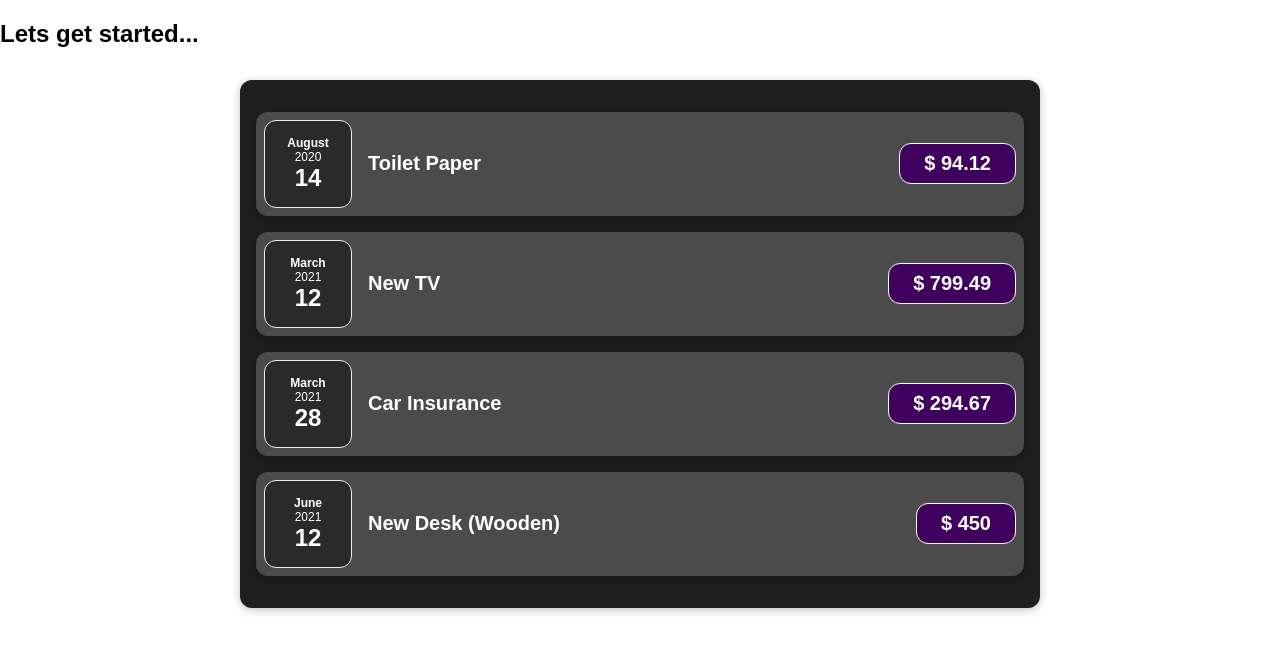
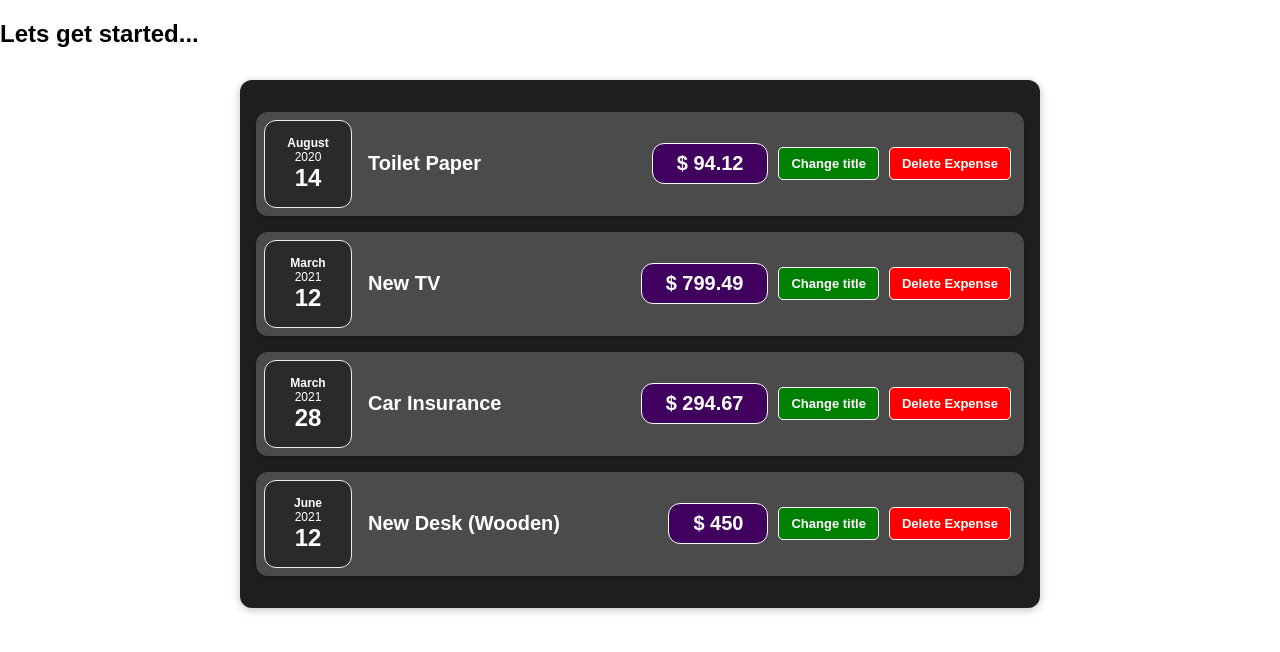
Before and after one commit to ganapatiKabbargi/ReactPractice, a React (Create React App) app: page / in a window 1280 px wide. Shown: the top 652 px of the page. Built offline with nearby package versions, Linux system fonts and the light colour scheme.

Commit message:
event listners added

```diff
--- a/src/Components/Expenses/ExpenseItem.css
+++ b/src/Components/Expenses/ExpenseItem.css
@@ -35,6 +35,31 @@
   border-radius: 12px;
 }
 
+.expense-item__Ebutton {
+  border: none;
+  text-decoration: none;
+  padding: 8px 12px;
+  background-color: green;
+  color: #fff;
+  border-radius: 5px;
+  margin: 0px 5px 0px 10px;
+  border: 1px solid white;
+  font-weight: 550;
+  font-size: 13px;
+}
+.expense-item__Dbutton {
+  border: none;
+  text-decoration: none;
+  padding: 8px 12px;
+  background-color: red;
+  color: #fff;
+  border-radius: 5px;
+  margin: 0px 5px;
+  border: 1px solid white;
+  font-weight: 550;
+  font-size: 13px;
+}
+
 @media (min-width: 580px) {
   .expense-item__description {
     flex-direction: row;
--- a/src/Components/Expenses/ExpenseItem.js
+++ b/src/Components/Expenses/ExpenseItem.js
@@ -3,6 +3,8 @@ import ExpenseDate from "./ExpenseDate";
 import Card from "../UI/Card";
 import "./ExpenseItem.css";
 const ExpenseItem = (props) => {
+  const clickHandler = () => {};
+  const deleteclickHandler = () => {};
   return (
     <Card className="expense-item">
       <ExpenseDate date={props.date} />
@@ -10,6 +12,12 @@ const ExpenseItem = (props) => {
         <h2>{props.title}</h2>
         <div className="expense-item__price">$ {props.amount}</div>
       </div>
+      <button className="expense-item__Ebutton" onClick={clickHandler}>
+        Change title
+      </button>
+      <button className="expense-item__Dbutton" onClick={deleteclickHandler}>
+        Delete Expense
+      </button>
     </Card>
   );
 };
```
